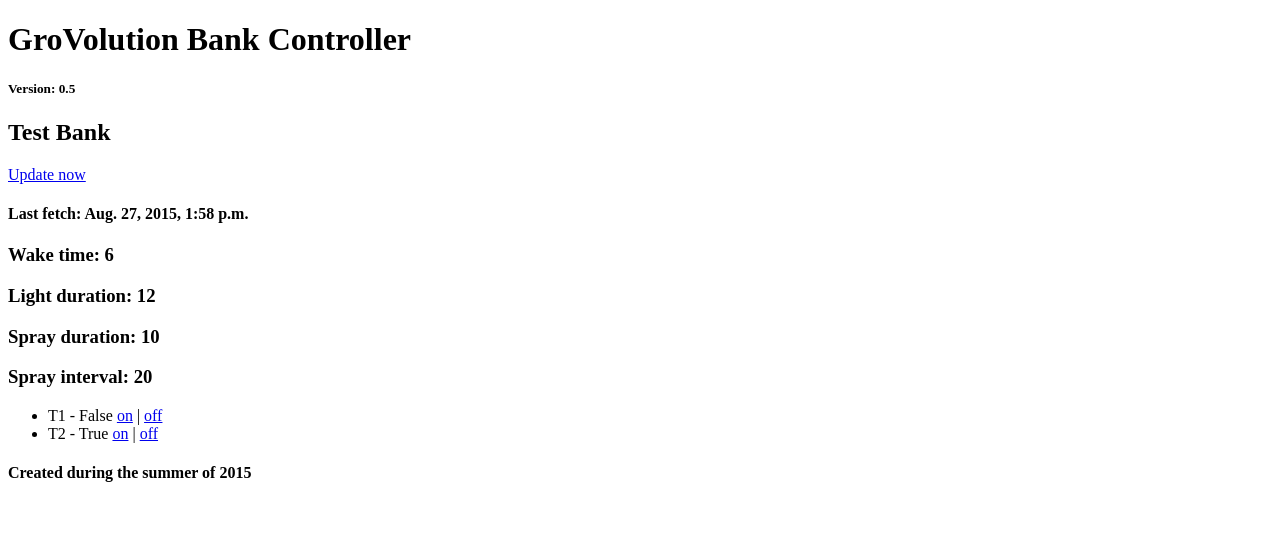
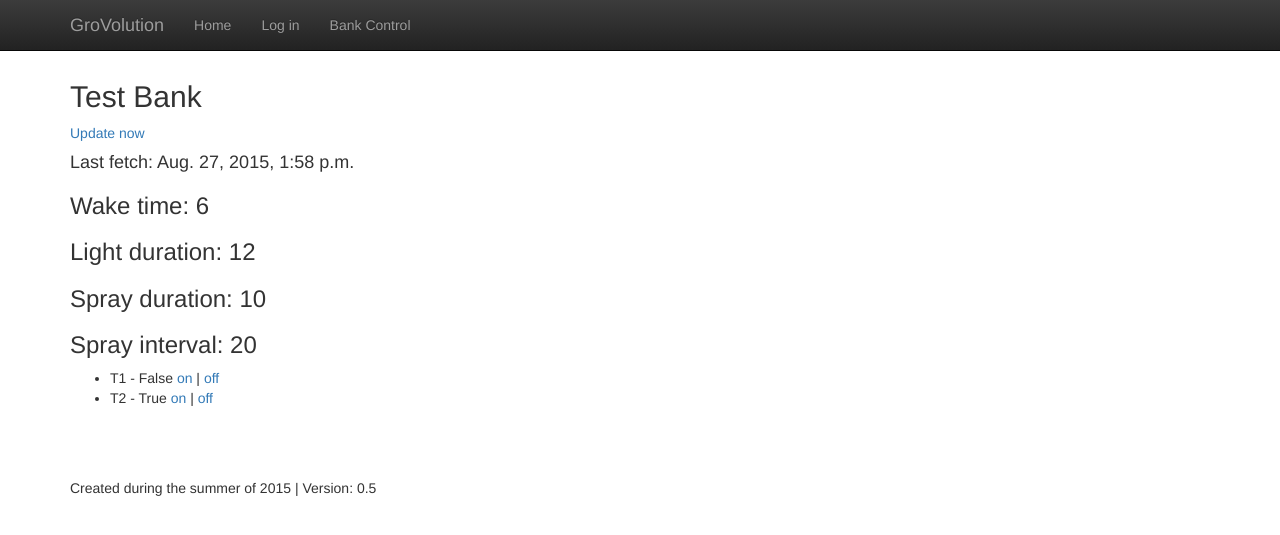
Before and after one commit to mrdave-dev/GroVolution, a Django app: page /gv_bank_display/1/ in a window 1280 px wide. Shown: the top 535 px of the page. Run offline with Django 3.2, Linux system fonts and the light colour scheme; data comes from the database, SQL or seed files in the repository; both versions use the stored data as it was after the commit; some libraries are stand-ins or nearby versions.

Commit message:
Added styles and bootstrap to gui web portal.

```diff
--- a/gui/gv_bank_display/models.py
+++ b/gui/gv_bank_display/models.py
@@ -69,7 +69,7 @@ class GV_Relay(models.Model):
         local_fn = re.search(r'[\w\d]+\.json', self.bank.bank_name).group()
 
         # call gv program to turn off
-        command = 'cd ..; ./gv off ' + local_fn + self.label + str(self.number)
+        command = 'cd ..; ./gv off ' + local_fn + ' ' + self.label + str(self.number)
         subprocess.Popen(command, shell=True)
 
     def turn_on(self):
@@ -77,7 +77,7 @@ class GV_Relay(models.Model):
         local_fn = re.search(r'[\w\d]+\.json', self.bank.bank_name).group()
 
         #call gv program to turn off
-        command = 'cd ..; ./gv on ' + local_fn + self.label + str(self.number)
+        command = 'cd ..; ./gv on ' + local_fn + ' ' + self.label + str(self.number)
         subprocess.Popen(command, shell=True)
 
     def __str__(self):
--- a/gui/templates/base_template.html
+++ b/gui/templates/base_template.html
@@ -1,27 +1,58 @@
-<!DOCTYPE HTML PUBLIC "-//W3C//DTD HTML 4.01 Transitional//EN"
-    "http://www.w3.org/TR/html4/loose.dtd">
-
+<!DOCTYPE html>
 <html>
 <head>
     <title>{% block page_title %}{% endblock %}</title>
+
+    <!-- JQuery -->
     <script src="https://ajax.googleapis.com/ajax/libs/jquery/1.11.3/jquery.min.js"></script>
+
+    <!-- Bootstrap -->
+    <link rel="stylesheet" href="https://maxcdn.bootstrapcdn.com/bootstrap/3.3.5/css/bootstrap.min.css">
+    <link rel="stylesheet" href="https://maxcdn.bootstrapcdn.com/bootstrap/3.3.5/css/bootstrap-theme.min.css">
+
 </head>
 
 <body>
-    <div id="content-wrapper" >
-        <div id="header">
-            <h1>GroVolution Bank Controller</h1>
-            <h5>Version: 0.5</h5>
-            {% if user.is_authenticated %}
-                <h5>Hello, {{ user.username }}</h5>
-            {% endif %}
+    <nav class="navbar navbar-inverse navbar-fixed-top">
+        <div class="container">
+            <div class="navbar-header">
+                <button type="button" class="navbar-toggle collapsed" data-toggle="collapse" data-target="#navbar" aria-expanded="false" aria-controls="navbar">
+                    <span class="sr-only">Toggle navigation</span>
+                    <span class="icon-bar"></span>
+                    <span class="icon-bar"></span>
+                    <span class="icon-bar"></span>
+                </button>
+                <a class="navbar-brand" href="/">GroVolution </a>
+            </div>
+            <div id="navbar" class="navbar-collapse collapse">
+                <ul class="nav navbar-nav">
+                    <li><a href="/">Home</a></li>
+                    <li><a href="/login/">Log in</a></li>
+                    <li><a href="/gv_bank_display/">Bank Control</a></li>
+                </ul>
+            </div>
         </div>
-        <div id="content">
+    </nav>
+
+    <div class="container">
+        <br /><br /><br />
+        <div class="starter-template">
             {% block content %}{% endblock %}
         </div>
-        <div id="footer">
-            <h4>Created during the summer of 2015</h4>
-        </div>
+
+        <br /><br /><br />
+        <footer>
+            Created during the summer of 2015 | Version: 0.5
+        </footer>
     </div>
+
+
+    <script src="https://maxcdn.bootstrapcdn.com/bootstrap/3.3.5/js/bootstrap.min.js"></script>
+    <script type="text/javascript">
+        // Check for active menu url
+        var url = window.location.pathname;
+        $('ul.nav a[href="' +  url +'"]').parent().addClass('active');
+    </script>
+
 </body>
 </html>
--- a/untitled.json
+++ b/untitled.json
@@ -6,9 +6,9 @@
 	"spray_interval":8,
 	"spray_duration":10,
 	"relays": [
-			{"label": "P", "number": 1, "status": 1},
+			{"label": "P", "number": 1, "status": 0},
 			{"label": "P", "number": 2, "status": 0},
-			{"label": "V", "number": 1, "status": 1},
+			{"label": "V", "number": 1, "status": 0},
 			{"label": "V", "number": 2, "status": 0},
 			{"label": "V", "number": 3, "status": 0},
 			{"label": "L", "number": 1, "status": 1},
@@ -26,7 +26,7 @@
 			{"label": "L", "number": 13, "status": 1},
 			{"label": "L", "number": 14, "status": 1},
 			{"label": "L", "number": 15, "status": 1},
-			{"label": "L", "number": 16, "status": 1},
+			{"label": "L", "number": 16, "status": 0},
 			{"label": "L", "number": 17, "status": 0}
 		]
 	}
```
Also changed, not shown: gui/db.sqlite3, 1 other file.
